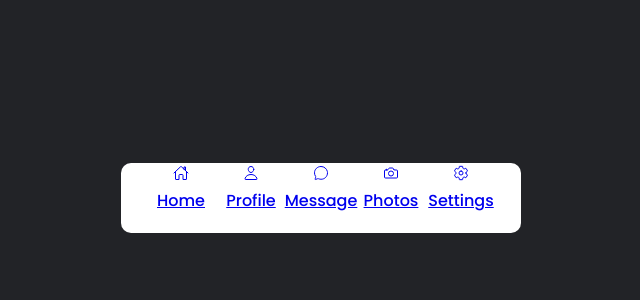
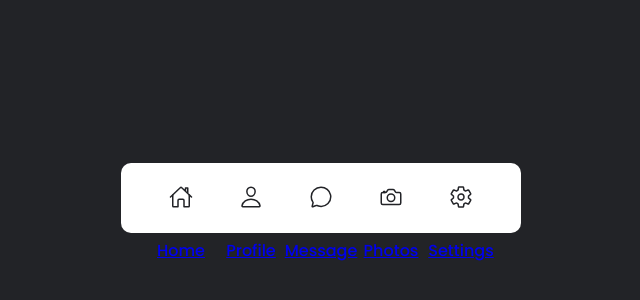
Before and after one commit to MiltonMalagon/magic-navigation-menu, a plain HTML site: page index.html in a window 1280 px wide. Shown: the part 202-502 px from the top of the page, without its empty margins (319-959 px from the left). Drawn offline with nearby package versions, Linux system fonts and the light colour scheme.

Commit message:
Adds styles to icons

```diff
--- a/css/styles.css
+++ b/css/styles.css
@@ -53,3 +53,13 @@ body {
   text-align: center;
   font-weight: 500;
 }
+
+.navigation ul li a .icon {
+  position: relative;
+  display: block;
+  line-height: 75px;
+  font-size: 1.5em;
+  text-align: center;
+  transition: .5s;
+  color: var(--clr);
+}
```
